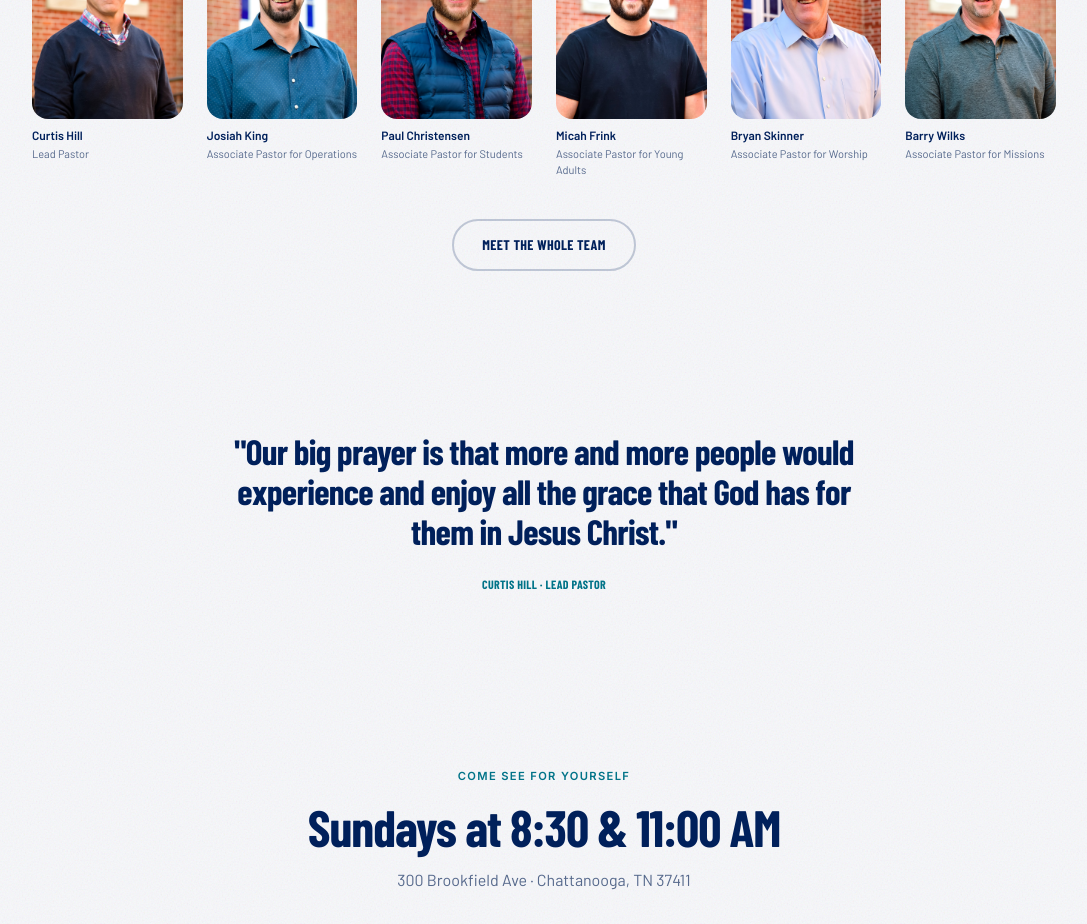
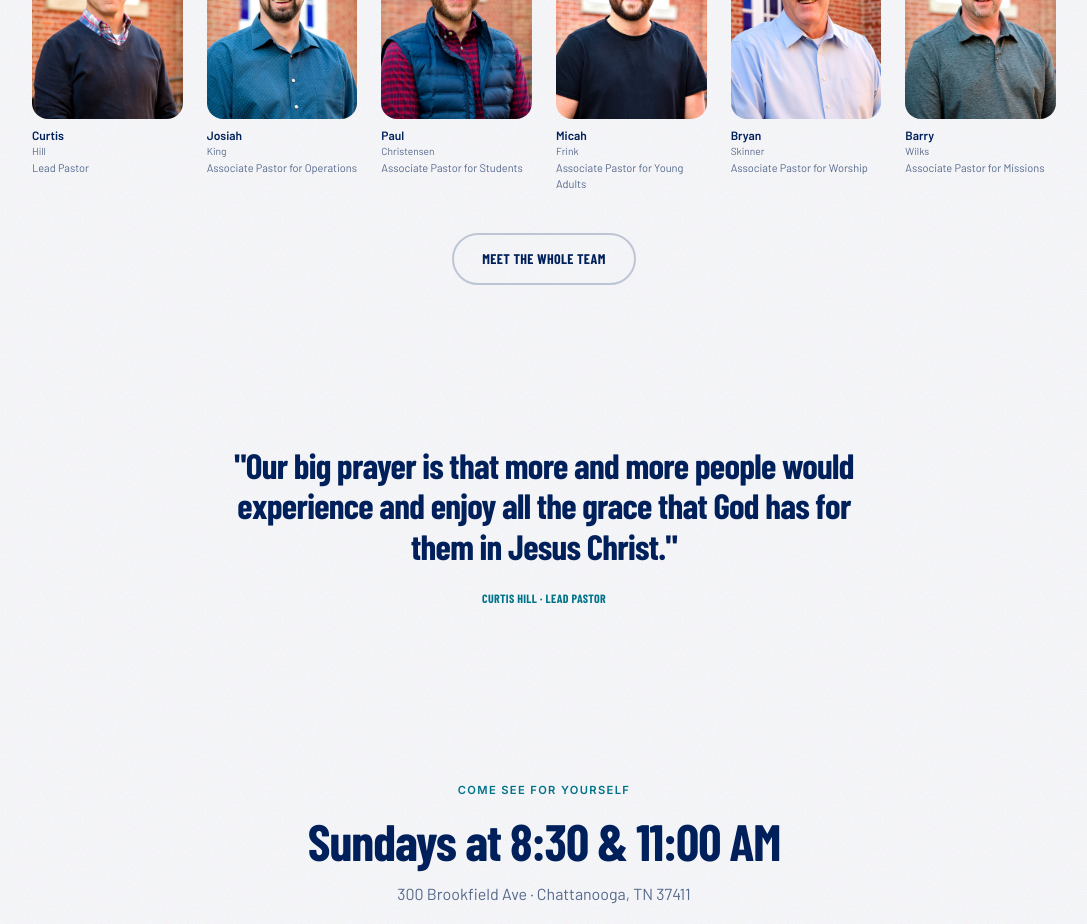
Before and after one commit to Brainerd-Baptist/bbc-website, a Next.js app: page /about in a window 1280 px wide. Shown: the part 4780-5704 px from the top of the page, without its empty margins (96-1183 px from the left). Built offline with nearby package versions, Linux system fonts and the light colour scheme; no server answers; a web font is replaced by a local one.

Commit message:
Staff cards: first name first, last name smaller

```diff
--- a/app/about/page.tsx
+++ b/app/about/page.tsx
@@ -495,7 +495,8 @@ export default function AboutPage() {
                     )}
                   </div>
                   <p className="text-fg text-xs font-semibold leading-snug group-hover:text-accent-text transition-colors">
-                    {name}
+                    <span className="block">{name.split(" ")[0]}</span>
+                    <span className="block text-fg-muted font-normal text-[0.85em]">{name.split(" ").slice(1).join(" ")}</span>
                   </p>
                   <p className="text-fg-muted text-[11px] mt-0.5">{info.title}</p>
                 </Link>
--- a/app/connect/staff/StaffContactClient.tsx
+++ b/app/connect/staff/StaffContactClient.tsx
@@ -90,7 +90,8 @@ export default function StaffContactClient() {
             </div>
             <div>
               <p className="text-sm font-semibold text-fg group-hover:text-accent-text transition-colors leading-tight">
-                {name}
+                <span className="block">{name.split(" ")[0]}</span>
+                    <span className="block text-fg-muted font-normal text-[0.85em]">{name.split(" ").slice(1).join(" ")}</span>
               </p>
               <p className="text-xs text-fg-muted leading-tight mt-0.5">{info.title}</p>
             </div>
--- a/app/life-groups/page.tsx
+++ b/app/life-groups/page.tsx
@@ -189,7 +189,7 @@ export default async function LifeGroupsPage() {
             <div className="flex-1">
               <p className="eyebrow-muted mb-1 text-xs">Not sure where to start?</p>
               <h3 className="font-condensed font-800 text-fg text-xl mb-2">
-                Reach out to Ben Hovies
+                Reach out to Ben
               </h3>
               <p className="text-fg-muted text-sm leading-relaxed">
                 Ben leads our Life Groups ministry and would love to get to know you and help you
--- a/app/staff/page.tsx
+++ b/app/staff/page.tsx
@@ -54,7 +54,8 @@ export default function StaffPage() {
                   {/* Name + title */}
                   <p className="text-fg font-semibold text-sm leading-snug group-hover:text-accent-text transition-colors"
                     style={{ letterSpacing: "-0.015em" }}>
-                    {name}
+                    <span className="block">{name.split(" ")[0]}</span>
+                    <span className="block text-fg-muted font-normal text-[0.85em]">{name.split(" ").slice(1).join(" ")}</span>
                   </p>
                   <p className="text-fg-muted text-xs mt-0.5">{info.title}</p>
                 </a>
```
